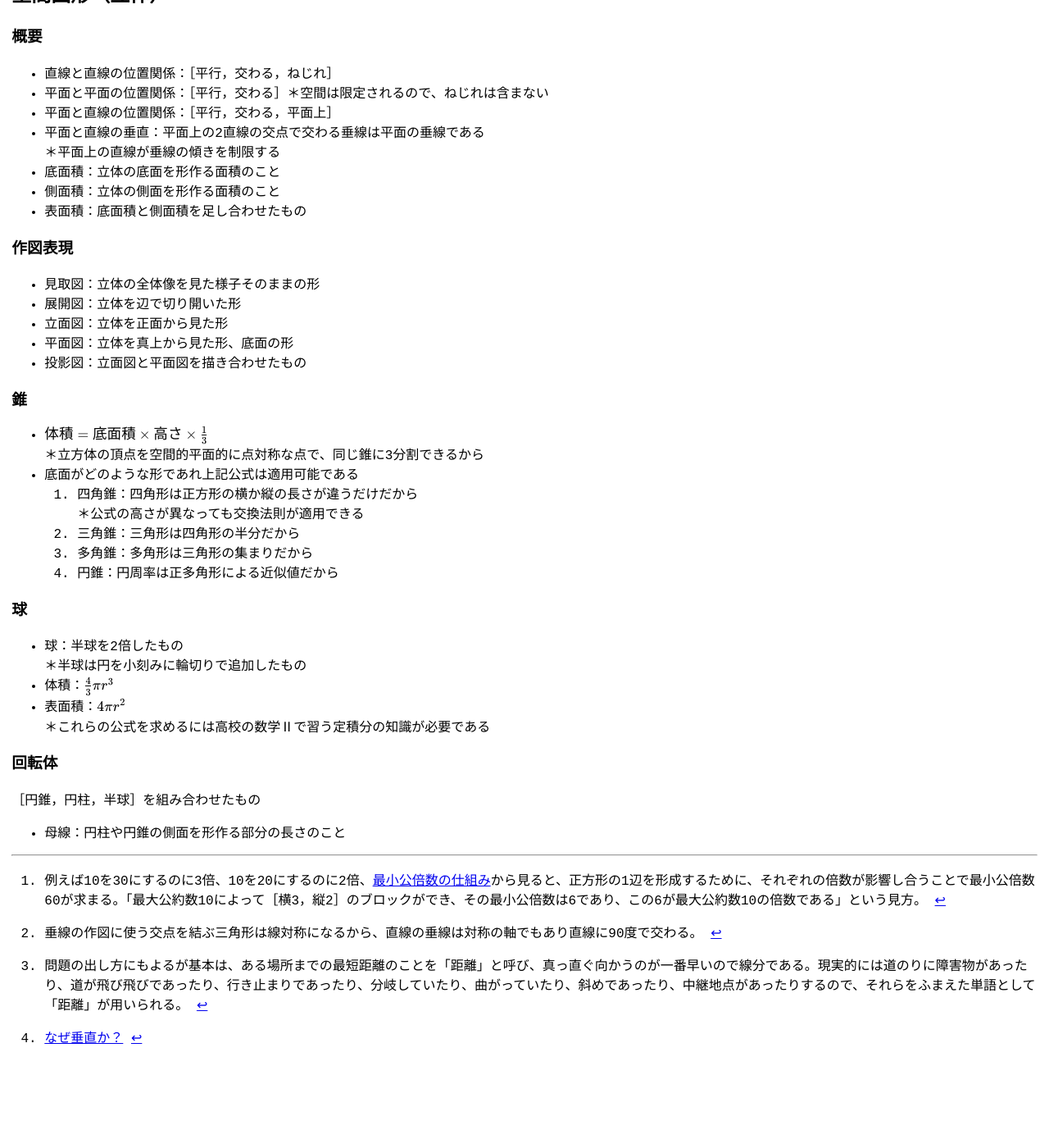
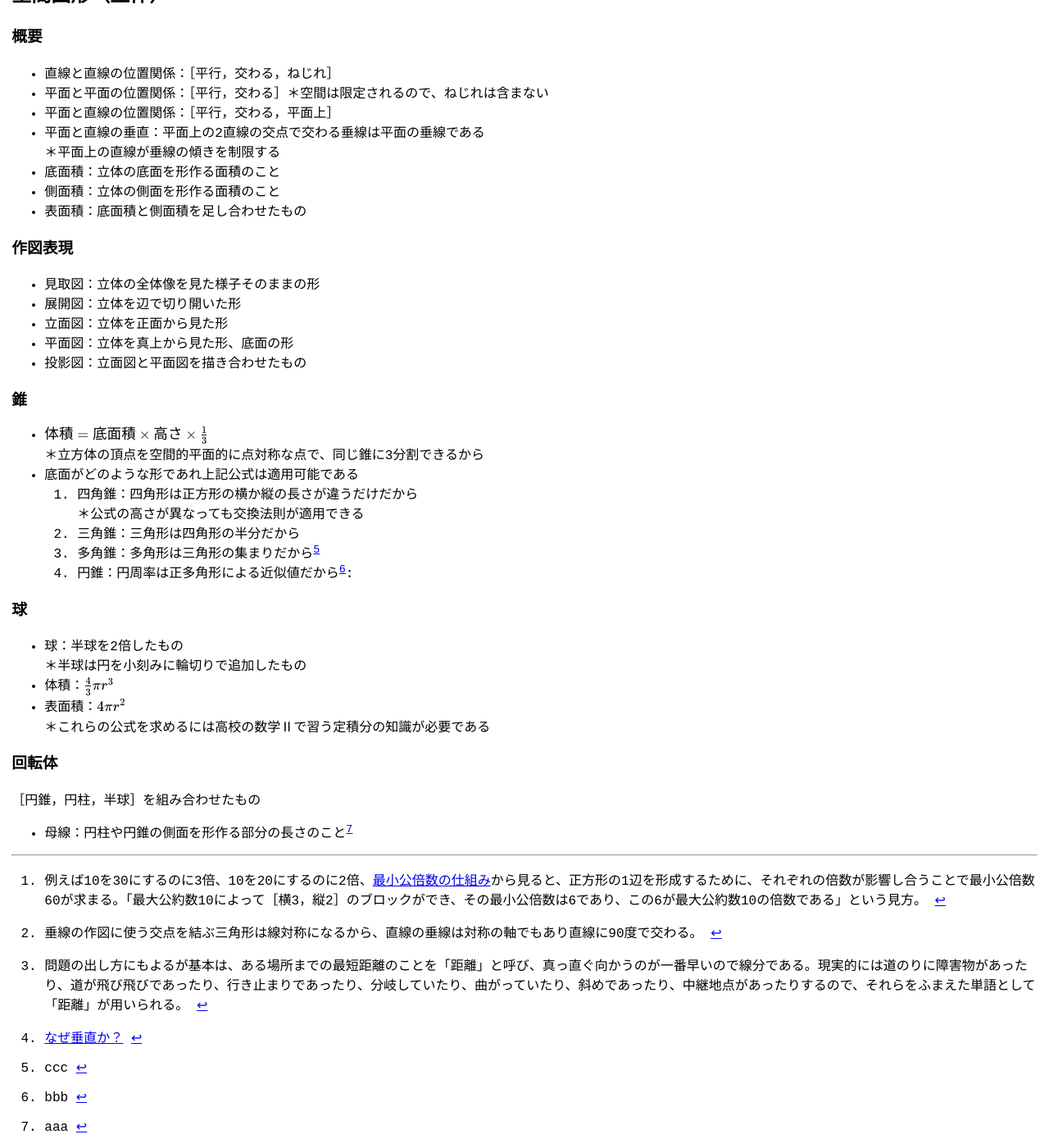
Before and after one commit to zoldof/algo-notes-ci, a Jekyll site: the page built from docs/dist/chu1/index.md, in a window 1280 px wide and 1400 px high, scrolled down 9199 px. Shown: the whole window at 82% size. Built offline with Jekyll 4.4.1, drawn with Linux system fonts in a browser that asks for light colours; before the commit the page ends 10491 px from its top, so only the background shows below that.

Commit message:
Update index.md

```diff
--- a/docs/dist/chu1/index.md
+++ b/docs/dist/chu1/index.md
@@ -372,8 +372,8 @@ robots: noindex
   1. 四角錐：四角形は正方形の横か縦の長さが違うだけだから
     ＊公式の高さが異なっても交換法則が適用できる
   2. 三角錐：三角形は四角形の半分だから
-  3. 多角錐：多角形は三角形の集まりだから
-  4. 円錐：円周率は正多角形による近似値だから
+  3. 多角錐：多角形は三角形の集まりだから[^7]
+  4. 円錐：円周率は正多角形による近似値だから[^6]:
 
 ### 球
 - 球：半球を2倍したもの
@@ -384,7 +384,7 @@ robots: noindex
 
 ### 回転体
 ［円錐，円柱，半球］を組み合わせたもの
-- 母線：円柱や円錐の側面を形作る部分の長さのこと
+- 母線：円柱や円錐の側面を形作る部分の長さのこと[^5]
 
 ---
 
@@ -392,3 +392,6 @@ robots: noindex
 [^2]:問題の出し方にもよるが基本は、ある場所までの最短距離のことを「距離」と呼び、真っ直ぐ向かうのが一番早いので線分である。現実的には道のりに障害物があったり、道が飛び飛びであったり、行き止まりであったり、分岐していたり、曲がっていたり、斜めであったり、中継地点があったりするので、それらをふまえた単語として「距離」が用いられる。
 [^3]:垂線の作図に使う交点を結ぶ三角形は線対称になるから、直線の垂線は対称の軸でもあり直線に90度で交わる。
 [^4]:例えば10を30にするのに3倍、10を20にするのに2倍、[最小公倍数の仕組み](https://zoldof.github.io/algo-notes/gcd-and-lcm){:target="_blank" rel="noopener noreferrer"}から見ると、正方形の1辺を形成するために、それぞれの倍数が影響し合うことで最小公倍数60が求まる。「最大公約数10によって［横3，縦2］のブロックができ、その最小公倍数は6であり、この6が最大公約数10の倍数である」という見方。
+[^5]:aaa
+[^6]:bbb
+[^7]:ccc
```
